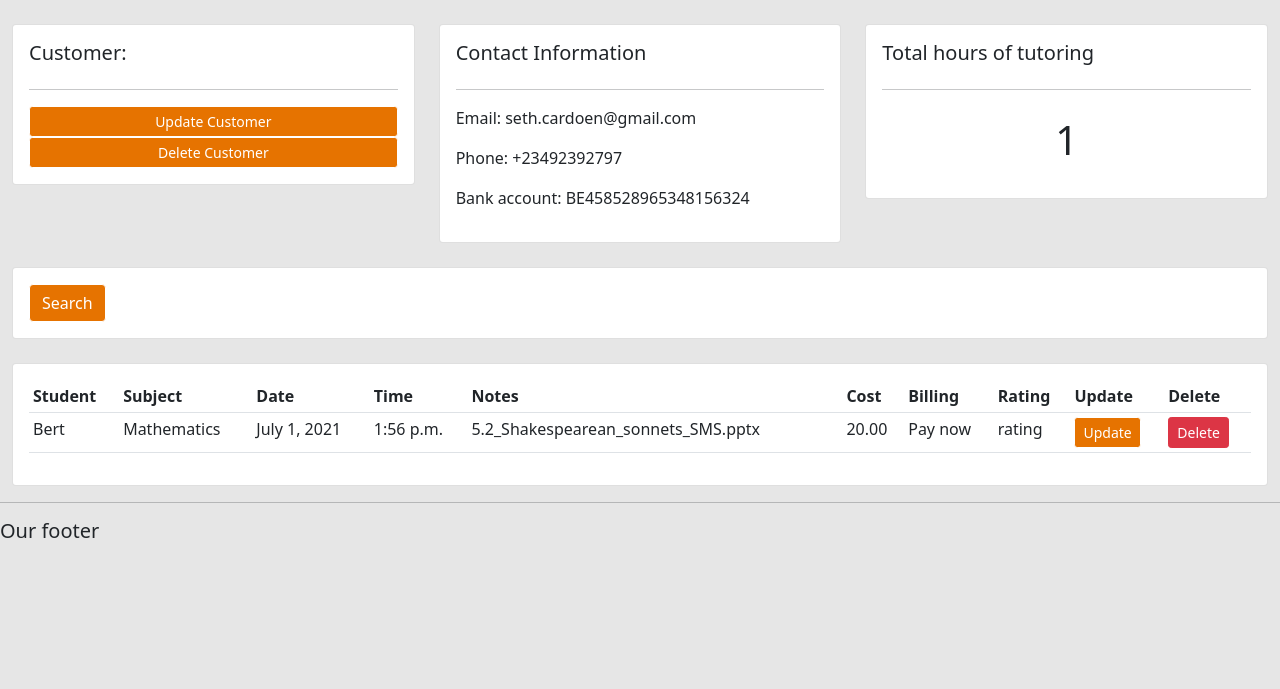
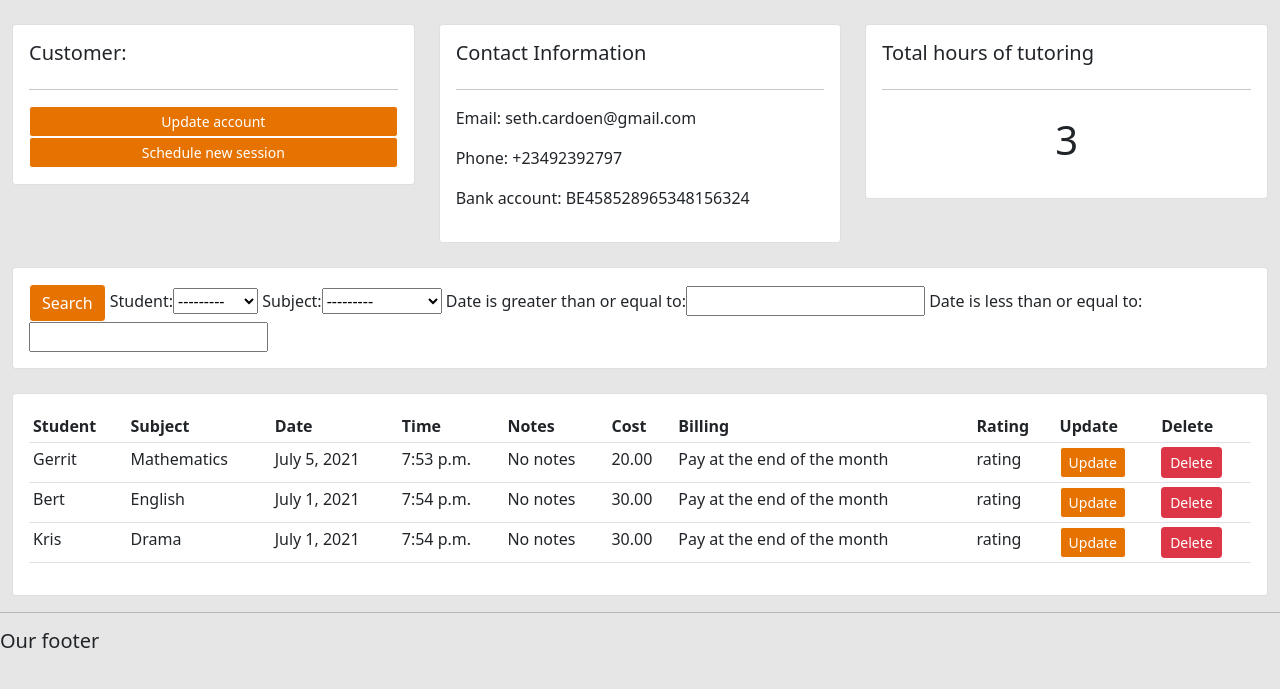
Before and after one commit to SethCardoen/tutorplaform123, a Django app: page /tutor/1/ in a window 1280 px wide. Shown: the part 111-800 px from the top of the page. Run offline with Django 3.2, Linux system fonts and the light colour scheme; data comes from the database, SQL or seed files in the repository; some libraries are stand-ins or nearby versions.

Commit message:
filters in tutor page

```diff
--- a/mysite/settings.py
+++ b/mysite/settings.py
@@ -39,6 +39,7 @@
     'django.contrib.staticfiles',
     'stutor',
     'phonenumber_field',
+    'django_filters',
 ]
 
 MIDDLEWARE = [
--- /dev/null
+++ b/stutor/filters.py
@@ -0,0 +1,11 @@
+import django_filters
+from .models import *
+from django_filters import DateFilter
+
+class session_filter(django_filters.FilterSet):
+    start_date = DateFilter(field_name="date", lookup_expr='gte') # find a date that is greater than or equal to date
+    end_date = DateFilter(field_name="date", lookup_expr='lte') # find a date that is greater than date (models)
+
+    class Meta:
+        model = session
+        fields = ['student', 'subject']
--- a/stutor/models.py
+++ b/stutor/models.py
@@ -23,7 +23,7 @@
     email = models.EmailField(null=True)
     date_created = models.DateTimeField(auto_now_add=True, null=True)
     education_level = models.ForeignKey(education_level, on_delete=models.SET_NULL, null=True)
-    subject = models.ManyToManyField(subject)
+    subject = models.ForeignKey(subject, on_delete=models.SET_NULL, null=True)
 
     def __str__(self):
         return self.name
@@ -38,7 +38,7 @@
     bank_account = models.CharField(max_length=20, null=True)
     date_created = models.DateTimeField(auto_now_add=True, null=True, blank=True)
     education_level = models.ForeignKey(education_level, on_delete=models.SET_NULL, null=True)
-    subject = models.ManyToManyField(subject)
+    subject = models.ForeignKey(subject, on_delete=models.SET_NULL, null=True)
     price_an_hour = MoneyField(decimal_places=2, default=0, default_currency='EUR', max_digits=11, null=True)
 
 
@@ -57,8 +57,8 @@
     student = models.ForeignKey(student, null=True, on_delete=models.SET_NULL)
     subject = models.ForeignKey(subject, on_delete=models.SET_NULL, null=True)
     tutor = models.ForeignKey(tutor, null=True, on_delete=models.SET_NULL)
-    notes = models.FileField(null=True, blank=True)
-    description = models.TextField(null=True, blank=True, default="No description")
+    notes = models.FileField(null=True, blank=True, default="No notes")
+    description = models.CharField(max_length=300, null=True, blank=True, default="No description")
     price_an_hour = MoneyField(decimal_places=2, default=0, default_currency='EUR', max_digits=11, null=True)
     current_status = models.ForeignKey(status, on_delete=models.SET_NULL, null=True)
 
--- a/stutor/templates/stutor/dashboard.html
+++ b/stutor/templates/stutor/dashboard.html
@@ -26,7 +26,7 @@
     <hr>
     <div class="card card-body">
 
-      <a class="btn btn-primary btn-sm btn block" href="{% url 'create_session' %}">Schedule a lesson</a>
+
       <table class="table table-sm">
         <tr>
           <th>Subject</th>
@@ -70,7 +70,7 @@
 
         {% for i in tut %}
           <tr>
-            <td>subject</td>
+            <td>{{i.subject}}</td>
             <td>{{i.name}}</td>
             <td>{{i.price_an_hour}}</td>
             <td> <a class="btn btn-primary  btn-sm btn-block" href="{% url 'tutor' i.id %}">View Profile</a> </td>
--- a/stutor/templates/stutor/tutor.html
+++ b/stutor/templates/stutor/tutor.html
@@ -8,10 +8,11 @@
     background-color: #e67300;
     border-color: #ffffff;
 
-    .btn-outline-primary:hover {
-    color: #222;
-    background-color: #ffffff;
-    border-color: #7cc;
+    .btn-primary:hover, .btn-primary:focus, .btn-primary:active, .btn-primary.active, .open>.dropdown-toggle.btn-primary {
+    color: #fff;
+    background-color: #cc7b1f8a;
+    border-color: #ffffff;
+    }
 </style>
 
 <br>
@@ -21,9 +22,9 @@
 		<div class="card card-body">
 			<h5>Customer:</h5>
 			<hr>
-			<a class="btn btn-primary  btn-sm btn-block" href="">Update Customer</a>
+			<a class="btn btn-primary  btn-sm btn-block" href="">Update account</a>
 			<a></a>
-			<a class="btn btn-primary  btn-sm btn-block" href="">Delete Customer</a>
+			<a class="btn btn-primary  btn-sm btn-block" href="{% url 'create_session' tuto_spe.id %}">Schedule new session</a>
 
 		</div>
 	</div>
@@ -54,8 +55,8 @@
 	<div class="col">
 		<div class="card card-body">
 			<form method="get">
-
 		    <button class="btn btn-primary" type="submit">Search</button>
+				{{tutor_page_filter.form}}
 		  </form>
 		</div>
 	</div>
--- a/stutor/urls.py
+++ b/stutor/urls.py
@@ -6,7 +6,7 @@
     path('student/', views.student_page, name='student'),
     path('tutor/<str:pk_tutor>/', views.tutor_page, name='tutor'),
 
-    path('create_session/', views.create_session, name = 'create_session'),
+    path('create_session/<str:pk_create_session>/', views.create_session, name = 'create_session'),
     path('update_session/<str:pk_update_session>/', views.update_session, name = 'update_session'),
     path('delete_session/<str:pk_delete_session>/', views.delete_session, name = 'delete_session'),
 ]
--- a/stutor/views.py
+++ b/stutor/views.py
@@ -1,6 +1,8 @@
 from django.shortcuts import render, redirect
 from .models import *
 from .forms import sessionform
+from .filters import session_filter
+#from django.forms import inlineformset_factory
 
 def home(request):
     ses = session.objects.all()
@@ -30,6 +32,9 @@
     session = tuto_spe.session_set.all()
     ses_count = session.count()
 
+    tutor_page_filter = session_filter(request.GET, queryset=session) #trow the data in the filter --> filter
+    session = tutor_page_filter.qs # output the filtered data --> redefine it
+
     all = {
         'tuto_spe': tuto_spe,
         'email': email,
@@ -37,12 +42,15 @@
         'bac': bac,
         'session': session,
         'ses_count': ses_count,
+        'tutor_page_filter': tutor_page_filter,
     }
 
     return render(request, 'stutor/tutor.html', all)
 
-def create_session(request):
-    form = sessionform()
+def create_session(request, pk_create_session):
+    #session_form_set = inlineformset_factory(tutor, session, fields=(fiel) #give it first the parent, than the child model
+    tuto_spe = tutor.objects.get(id=pk_create_session)
+    form = sessionform(initial={'tutor': tuto_spe, 'subject': tuto_spe.subject, 'price_an_hour': tuto_spe.price_an_hour})
     if request.method == 'POST':
         form = sessionform(request.POST) #if the method is post, than we return the request data from the form
         if form.is_valid():
```
Also changed, not shown: stutor/templates/stutor/session_form.html (+2 -6 lines), db.sqlite3.
